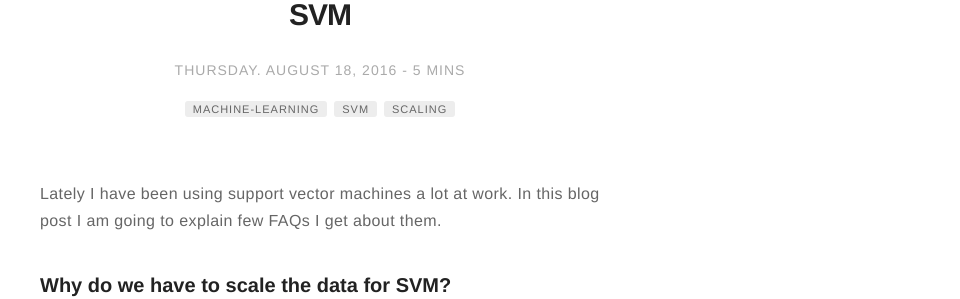
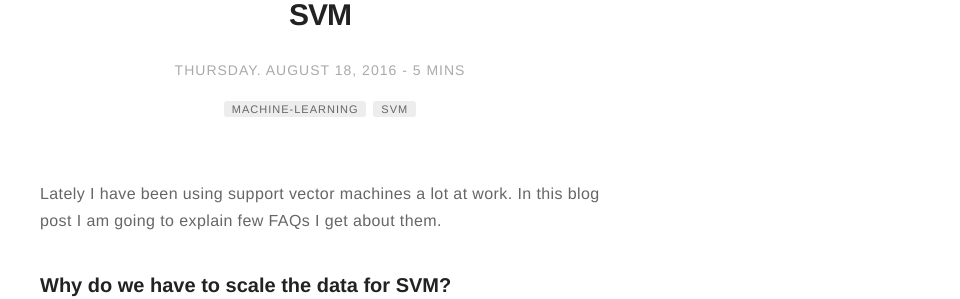
Before and after one commit to nikhilRP/nikhilRP.github, a Jekyll site: the page built from _posts/2016-08-18-SVM-scaling-and-tuning.md, in a window 1280 px wide and 900 px high. Shown: the part 161-460 px from the top of the window, without its empty margins (320-1280 px from the left). Built offline with Jekyll 4.4.1, drawn with Linux system fonts in a browser that asks for light colours; comment, search, counter and statistics services are not loaded.

Commit message:
Update 2016-08-18-SVM-scaling-and-tuning.md

```diff
--- a/_posts/2016-08-18-SVM-scaling-and-tuning.md
+++ b/_posts/2016-08-18-SVM-scaling-and-tuning.md
@@ -8,7 +8,6 @@ headerImage: false
 tag:
 - machine-learning
 - svm
-- scaling
 blog: true
 star: true
 author: nikhilrp
```
